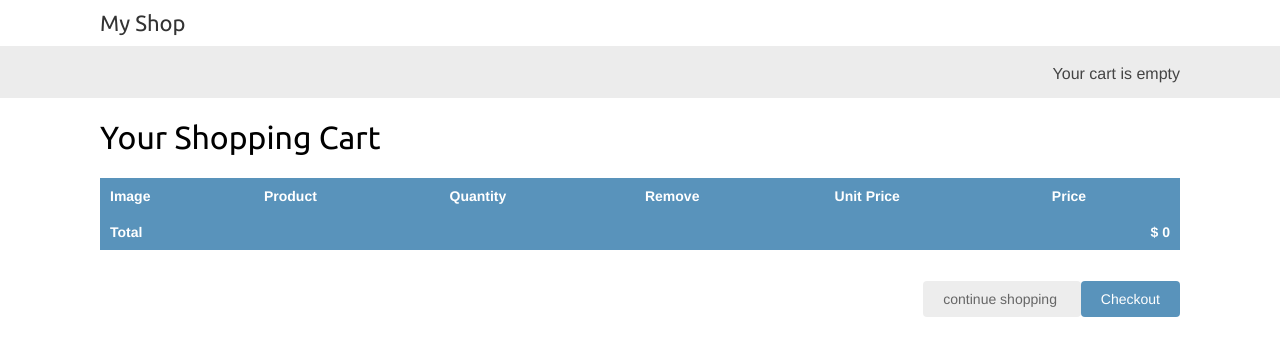
After one commit to DevShasa/django_e_shop, a Django app: page /cart/ in a window 1280 px wide. The commit adds this page. Shown: the top 356 px of the page. Run offline with Django 3.2, Linux system fonts and the light colour scheme.

Commit message:
created cart and cart views

```diff
--- a/cart/cart.py
+++ b/cart/cart.py
@@ -22,75 +22,76 @@ class Cart(object):
         if not cart:
             # Save an empty cart in the session
             cart = self.session[settings.CART_SESSION_ID] = {}
-            self.cart  = cart
 
-        def add(self, product, quantity=1, override_quantity=False):
-            '''
-            Add a product to the cart to update its quantity
-            '''
-            product_id = str(product.id) #cos id is an integer
-            if product_id not in self.cart:
-                self.cart[product_id] = {'quantity': 0, 'price': str(product.price)}
+        self.cart  = cart
 
-            if override_quantity:
-                self.cart[product_id]['quantity'] = quantity
-            else:
-                self.cart[product_id]['quantity'] += quantity
+    def add(self, product, quantity=1, override_quantity=False):
+        '''
+        Add a product to the cart to update its quantity
+        '''
+        product_id = str(product.id) #cos id is an integer
+        if product_id not in self.cart:
+            self.cart[product_id] = {'quantity': 0, 'price': str(product.price)}
 
+        if override_quantity:
+            self.cart[product_id]['quantity'] = quantity
+        else:
+            self.cart[product_id]['quantity'] += quantity
+
+        self.save()
+
+    def save(self):
+        # Mark the session as modified to make sure it gets saved
+        # each session comes with a modified attribute, changing it ti true...
+        # ..prompts django to save the session
+        self.session.modified = True
+
+    def remove(self, product):
+        '''
+        Remove a product from the cart
+        '''
+        product_id = str(product.id)
+        if product_id in self.cart:
+            del self.cart[product_id]
             self.save()
 
-        def save(self):
-            # Mark the session as modified to make sure it gets saved
-            # each session comes with a modified attribute, changing it ti true...
-            # ..prompts django to save the session
-            self.session.modified = True
+    def __iter__(self):
+        '''
+        Iterate over the items in the cart, to get the products from the database
+        '''
+        product_ids = self.cart.keys()
+        products = Product.objects.filter(id__in=product_ids)
 
-        def remove(self, product):
+        cart = self.cart.copy()
+        for product in products:
+            # Add a product field to cart
+            cart[str(product.id)]['product'] = product
+
+        for item in cart.values():
             '''
-            Remove a product from the cart
+            Cart now looks like this
+            cart={
+                product_id:{price, quantity, product }
+            }
             '''
-            product_id = str(product.id)
-            if product_id in self.cart:
-                del self.cart[product_id]
-                self.save()
+            item['price'] = Decimal(item['price'])
+            item['total_price'] = item['price'] * item['quantity']
 
-        def __iter__(self):
-            '''
-            Iterate over the items in the cart, to get the products from the database
-            '''
-            product_ids = self.cart.keys()
-            products = Product.objects.filter(id__in=product_ids)
+            yield item
 
-            cart = self.cart.copy()
-            for product in products:
-                # Add a product field to cart
-                cart[str(product.id)]['product'] = product
+    def __len__(self):
+        '''
+        Count all the items in the cart
+        '''
+        return sum(item['quantity'] for item in self.cart.values())
 
-            for item in cart.values():
-                '''
-                Cart now looks like this
-                cart={
-                    product_id:{price, quantity, product }
-                }
-                '''
-                item['price'] = Decimal(item['price'])
-                item['total_price'] = item['price'] * item['quantity']
+    def get_total_price(self):
+        '''
+        Count the price of all items in the cart
+        '''
+        return sum(Decimal(item['price'] * item['quantity']) for item in self.cart.values())
 
-                yield item
-
-        def __len__(self):
-            '''
-            Count all the items in the cart
-            '''
-            return sum(item['quantity'] for item in self.cart.values())
-
-        def get_total_price(self):
-            '''
-            Count the price of all items in the cart
-            '''
-            return sum(Decimal(item['price'] * item['quantity']) for item in cart.values())
-
-        def clear(self):
-            # Remove the cart from session
-            del self.session[settings.CART_SESSION_ID]
-            self.save()
+    def clear(self):
+        # Remove the cart from session
+        del self.session[settings.CART_SESSION_ID]
+        self.save()
--- a/cart/forms.py
+++ b/cart/forms.py
@@ -0,0 +1,9 @@
+from django import forms
+
+PRODUCT_QUANTITY_CHOICES = [(i, str(i)) for i in range(1, 21)]
+
+class CartAddProductForm(forms.Form):
+    # Quantity of items to add to the cart
+    quantity = forms.TypedChoiceField(choices=PRODUCT_QUANTITY_CHOICES, coerce=int)
+    # Override quantity, this input is hidden from the user
+    override = forms.BooleanField(required=False, initial=False, widget=forms.HiddenInput)
--- /dev/null
+++ b/cart/templates/cart/detail.html
@@ -0,0 +1,63 @@
+{% extends 'shop/base.html' %}
+{% load static %}
+
+{% block title %}
+    Your Shopping Cart
+{% endblock title %}
+
+{% block content %}
+    <h1>Your Shopping Cart</h1>
+    <table class="cart">
+        <thead>
+            <tr>
+                <th>Image</th>
+                <th>Product</th>
+                <th>Quantity</th>
+                <th>Remove</th>
+                <th>Unit Price</th>
+                <th>Price</th>
+            </tr>
+        </thead>
+        <tbody>
+            {% for item in cart %}
+                {% with product=item.product %}
+                    <tr>
+                        <td>
+                            <a href="{{ product.get_absolute_url }}">
+                                <img src="{% if product.image %} {{product.image.url}} {% else %} {% static 'img/no_image.png' %} {% endif %}"/>
+                            </a>
+                        </td>
+                        <td>{{ product.name }}</td>
+                        <td>
+                            <form action="{% url "cart:cart_add" product.id%}" method="post">
+                                {{ item.update_quantity_form.quantity }}
+                                {{ item.update_quantity_form.override }}
+                                <input type="submit" value="Update">
+                                {% csrf_token %}
+                            </form>
+                        </td>
+                        <td>
+                            <form action="{% url 'cart:cart_remove' product.id %}" method="post">
+                                <input type="submit" value="Remove" >
+                                {% csrf_token %}
+                            </form>
+                        </td>
+                        <td class="num">{{ item.price }}</td>
+                        <td class="num">{{ item.total_price }}</td>
+                    </tr>
+                {% endwith %}
+            {% endfor %}
+            <tr class="total">
+                <td>Total</td>
+                <td colspan="4"></td>
+                <td class="num">$ {{ cart.get_total_price }}</td>
+            </tr>
+        </tbody>
+    </table>
+    <p class="text-right">
+        <a href="{% url 'shop:product_list' %}" class="button light">
+            continue shopping
+        </a>
+        <a href="#" class="button">Checkout</a>
+    </p>
+{% endblock content %}
--- /dev/null
+++ b/cart/urls.py
@@ -0,0 +1,9 @@
+from django.urls import path
+from . import views
+
+app_name = 'cart'
+urlpatterns = [
+    path('', views.cart_detail, name="cart_detail"),
+    path('add/<int:product_id>/', views.cart_add, name='cart_add'),
+    path('remove/<int:product_id>/', views.cart_remove, name='cart_remove'),
+]
--- a/cart/views.py
+++ b/cart/views.py
@@ -1,3 +1,37 @@
-from django.shortcuts import render
+from django.shortcuts import render, redirect, get_object_or_404
+from django.views.decorators.http import require_POST
+from shop.models import Product
+from .cart import Cart
+from .forms import CartAddProductForm
 
-# Create your views here.
+@require_POST # ONly allos POST requests
+def cart_add(request,product_id):
+    cart = Cart(request)
+    product = get_object_or_404(Product, id=product_id)
+    # Take contents of request.post and pass them to CartAddProductForm
+    form = CartAddProductForm(request.POST)
+    if form.is_valid():
+        cd = form.cleaned_data
+        cart.add(product=product, quantity=cd['quantity'], override_quantity=cd['override'])
+
+    return redirect('cart:cart_detail')
+
+@require_POST
+def cart_remove(request, product_id):
+    cart = Cart(request)
+    product = get_object_or_404(Product, id=product_id)
+    cart.remove(product)
+
+    return redirect('cart:cart_detail')
+
+def cart_detail(request):
+    '''
+    Get the current cart and display it
+    '''
+    cart = Cart(request)
+    for item in cart:
+        item['update_quantity_form'] = CartAddProductForm(initial={
+            'quantity': item['quantity'],
+            'override': True
+        })
+    return render(request, 'cart/detail.html', {'cart': cart})
--- a/config/urls.py
+++ b/config/urls.py
@@ -20,6 +20,7 @@ from django.conf.urls.static import static
 
 urlpatterns = [
     path('admin/', admin.site.urls),
+    path('cart/', include('cart.urls', namespace='cart')),
     path('', include('shop.urls', namespace='shop')),
 ]
 if settings.DEBUG:
--- a/shop/templates/shop/product/detail.html
+++ b/shop/templates/shop/product/detail.html
@@ -17,6 +17,11 @@
         <p class="price">
             ${{product.price}}
         </p>
+        <form action="{% url 'cart:cart_add' product.id %}" method="post">
+            {{cart_product_form}}
+            {% csrf_token %}
+            <input type="submit" value="Add to cart">
+        </form>
         {{product.description|linebreaks}}
     </div>
 {% endblock content %}
--- a/shop/views.py
+++ b/shop/views.py
@@ -1,5 +1,6 @@
 from django.shortcuts import render, get_object_or_404
 from .models import Category, Product
+from cart.forms import CartAddProductForm
 
 # Create your views here.
 def product_list(request, category_slug=None):
@@ -18,6 +19,9 @@ def product_list(request, category_slug=None):
 
 def product_detail(request, id, slug):
     product = get_object_or_404(Product, id=id, slug=slug, available=True)
+    cart_product_form = CartAddProductForm()
+
     return render(request, 'shop/product/detail.html', {
-        'product':product
+        'product':product,
+        'cart_product_form': cart_product_form
     })
```
Also changed, not shown: forms.py (deleted, +0 -7 lines), db.sqlite3.
